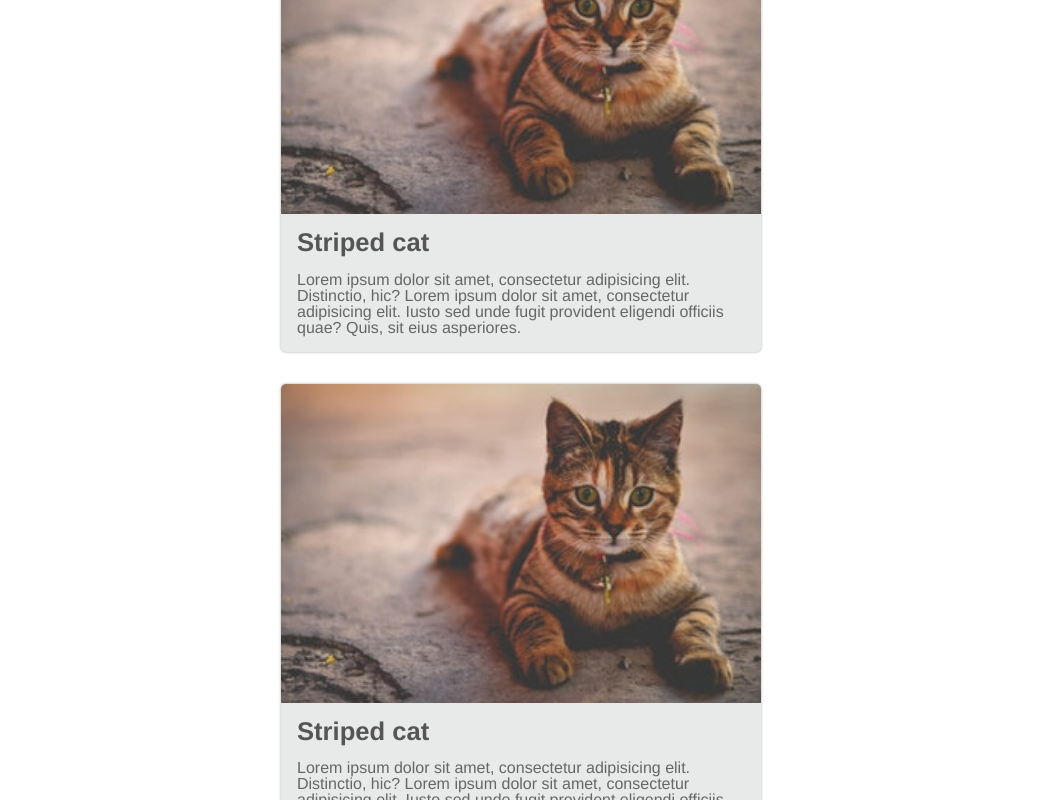
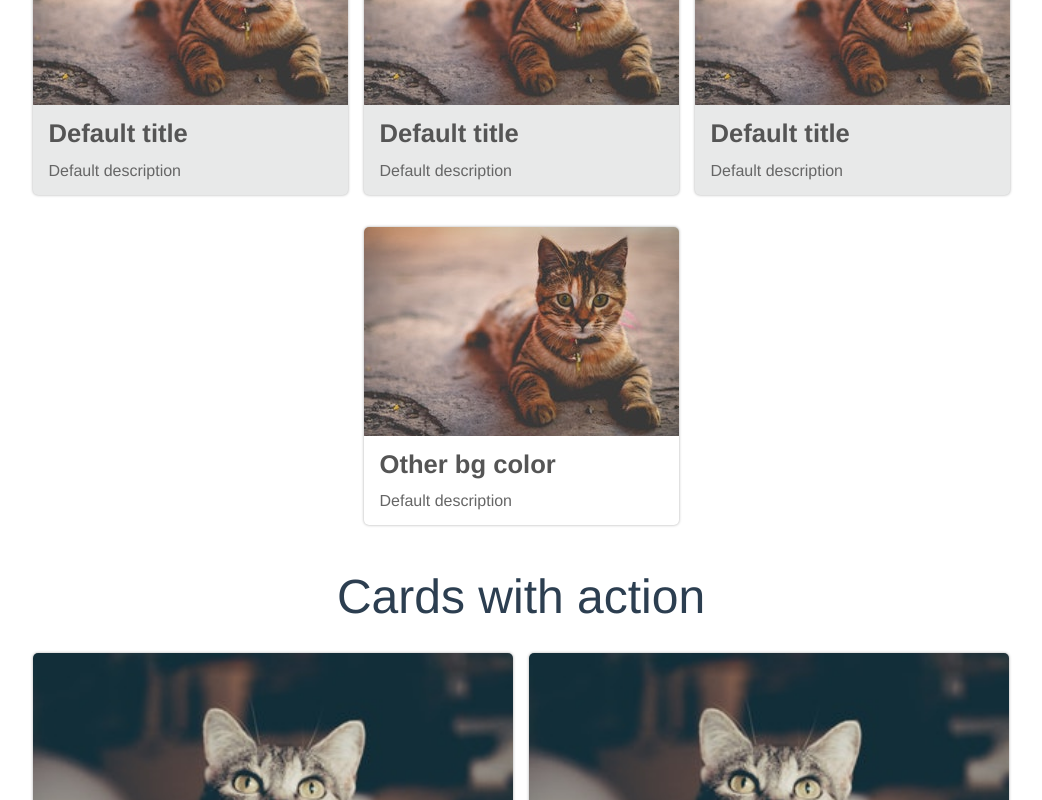
Before and after one commit to yuriiholskiy/comps, a Vue app: page /components in a window 1280 px wide. Shown: the part 2760-3560 px from the top of the page, without its empty margins (119-1161 px from the left). Built offline with nearby package versions, Linux system fonts and the light colour scheme.

Commit message:
make card component renderless

```diff
--- a/src/assets/_vars.scss
+++ b/src/assets/_vars.scss
@@ -5,7 +5,7 @@ $grid-breakpoints: (
 	lg: 992px,
 	xl: 1200px,
 );
-$container-width: 1000px;
+$container-width: 1200px;
 $grid-columns: 12;
 $grid-gap: 1rem;
 $grid-gap-one-side: 1rem / 2;
--- a/src/components/card/CCard.vue
+++ b/src/components/card/CCard.vue
@@ -1,38 +1,13 @@
-<template>
-	<article class="c-card" :style="cardStyles">
-		<img class="c-card-image" :src="imageSrc" :alt="altInfo" />
-		<div class="c-card-body">
-			<h3 class="c-card-title">
-				<slot name="title">
-					Striped cat
-				</slot>
-			</h3>
-      <div class="c-card-description">
-      	<slot name="description">
-      		Lorem ipsum dolor sit amet, consectetur adipisicing elit. Distinctio, hic?
-      		Lorem ipsum dolor sit amet, consectetur adipisicing elit. Iusto sed unde fugit provident eligendi officiis quae? Quis, sit eius asperiores.
-      	</slot>
-      </div>
-      <div class="c-card-action" v-if="action">
-      	<slot name="action">
-					<c-button btn theme="secondary">
-						Action
-					</c-button>
-      	</slot>
-      </div>
-		</div>
-	</article>
-</template>
-
 <script>
 export default {
 	name: 'CCard',
+	functional: true,
 	props: {
 		imageSrc: {
 			type: String,
-			default: require('@/assets/images/cat.jpg')
+			default: 'images/cat.jpg'
 		},
-		altInfo: {
+		imageAlt: {
 			type: String,
 			default: 'Image'
 		},
@@ -49,12 +24,41 @@ export default {
 			default: false
 		}
 	},
-	computed: {
-		cardStyles() {
-			return {
-				backgroundColor: this.bgColor
-			}
-		}
+	render(h, { data, props, slots}) {
+		const titleSlot = slots().title ? slots().title : ['Default title'];
+		const descrSlot = slots().description ? slots().description : ['Default description'];
+		const actionSlot = slots().action ? slots().action : ['Default action'];
+
+		const action = props.action ? h('div', {
+			class: 'c-card-action'
+		}, actionSlot) : null;
+
+		const cardBody = [
+			h('h3', {
+				class: 'c-card-title'
+			}, titleSlot),
+			h('div', {
+				class: 'c-card-description'
+			}, descrSlot),
+			action
+		];
+		console.log();
+		const children = [
+			h('img', {
+				class: 'c-card-image',
+				attrs: {
+					src: require(`@/assets/${props.imageSrc}`),
+					alt: props.imageAlt
+				}
+			}),
+			h('div', {
+				class: 'c-card-body'
+			}, cardBody)
+		];
+		return h('article', {
+			class: ['c-card', data.staticClass, data.class],
+			style: [ {'background-color': props.bgColor} ]
+		}, children);
 	}
 }
 </script>
--- a/src/components/containers/CardContainer.vue
+++ b/src/components/containers/CardContainer.vue
@@ -23,7 +23,7 @@
     <h2 class="display-1 mt-2">Cards with action</h2>
     <c-row justify="xs-center" class="mt-1">
       <c-col xs="size-12" sm="size-10" md="size-6">
-        <c-card action :image-src="require('@/assets/images/cat3.jpg')" image-alt="Another cat">
+        <c-card action image-src="images/cat3.jpg" image-alt="Another cat">
           <template #title>
             Another cool title
           </template>
@@ -38,7 +38,7 @@
         </c-card>
       </c-col>
       <c-col xs="size-12" sm="size-10" md="size-6">
-        <c-card action :image-src="require('@/assets/images/cat3.jpg')" image-alt="Another cat">
+        <c-card action image-src="images/cat3.jpg" image-alt="Another cat">
           <template #title>
             Another cool title
           </template>
@@ -53,7 +53,7 @@
         </c-card>
       </c-col>
       <c-col xs="size-12" sm="size-10" md="size-6" class="mt-sm-1 mt-xs-1">
-        <c-card action :image-src="require('@/assets/images/cat2.jpg')" image-alt="Another cat">
+        <c-card action image-src="images/cat2.jpg" image-alt="Another cat">
           <template #title>
             Another cool title
           </template>
@@ -68,7 +68,7 @@
         </c-card>
       </c-col>
       <c-col xs="size-12" sm="size-10" md="size-6" class="mt-sm-1 mt-xs-1">
-        <c-card action :image-src="require('@/assets/images/cat2.jpg')" image-alt="Another cat 2">
+        <c-card action image-src="images/cat2.jpg" image-alt="Another cat 2">
           <template #title>
             Another cool title
           </template>
```
